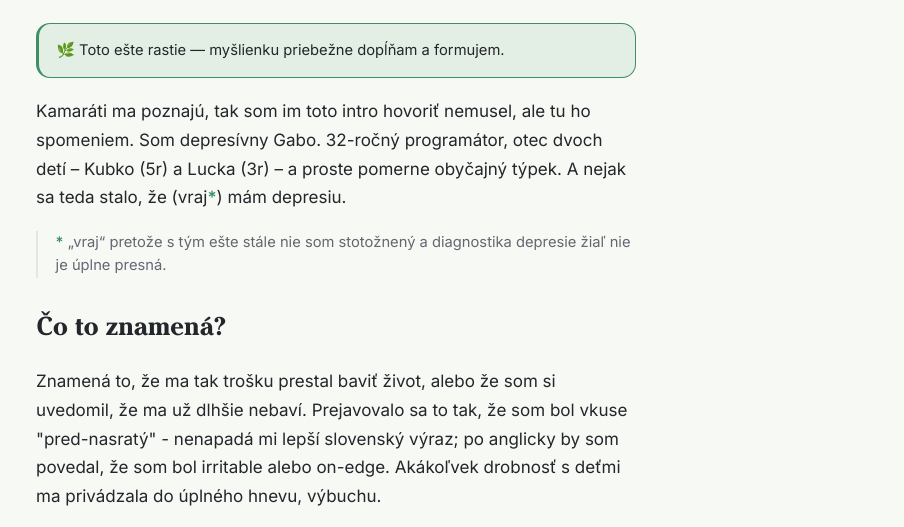
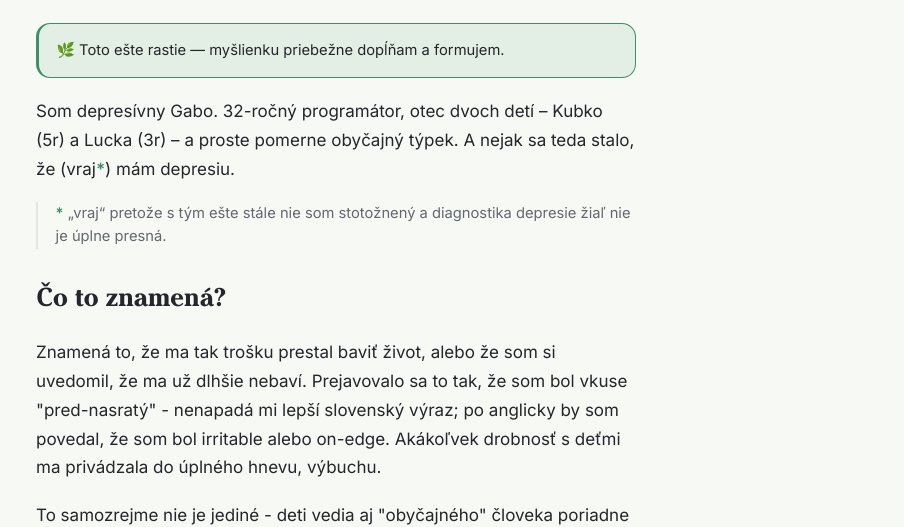
Before and after one commit to gabrielKerekes/depresivnygabo, an Eleventy site: page src/posts/2026-07-04-kto-som.md in a window 1280 px wide. Shown: the part 254-781 px from the top of the page, without its empty margins (188-1092 px from the left). Built offline with nearby package versions, Linux system fonts and the light colour scheme; Eleventy itself is replaced by a stand-in of ours; files that its build step writes are made by us from their sources.

Commit message:
Update post: Kto som?

```diff
--- a/src/posts/2026-07-04-kto-som.md
+++ b/src/posts/2026-07-04-kto-som.md
@@ -6,8 +6,7 @@ tags:
   - depresia
 ---
 
-Kamaráti ma poznajú, tak som im toto intro hovoriť nemusel, ale tu ho
-spomeniem. Som depresívny Gabo. 32-ročný programátor, otec dvoch detí – Kubko (5r) a Lucka (3r) – a proste pomerne obyčajný týpek. A nejak sa teda stalo, že (vraj<span class="asterisk">*</span>) mám depresiu.
+Som depresívny Gabo. 32-ročný programátor, otec dvoch detí – Kubko (5r) a Lucka (3r) – a proste pomerne obyčajný týpek. A nejak sa teda stalo, že (vraj<span class="asterisk">*</span>) mám depresiu.
 
 <p class="intro-note">
   <span class="asterisk">*</span> „vraj“ pretože s tým ešte stále nie som
```
